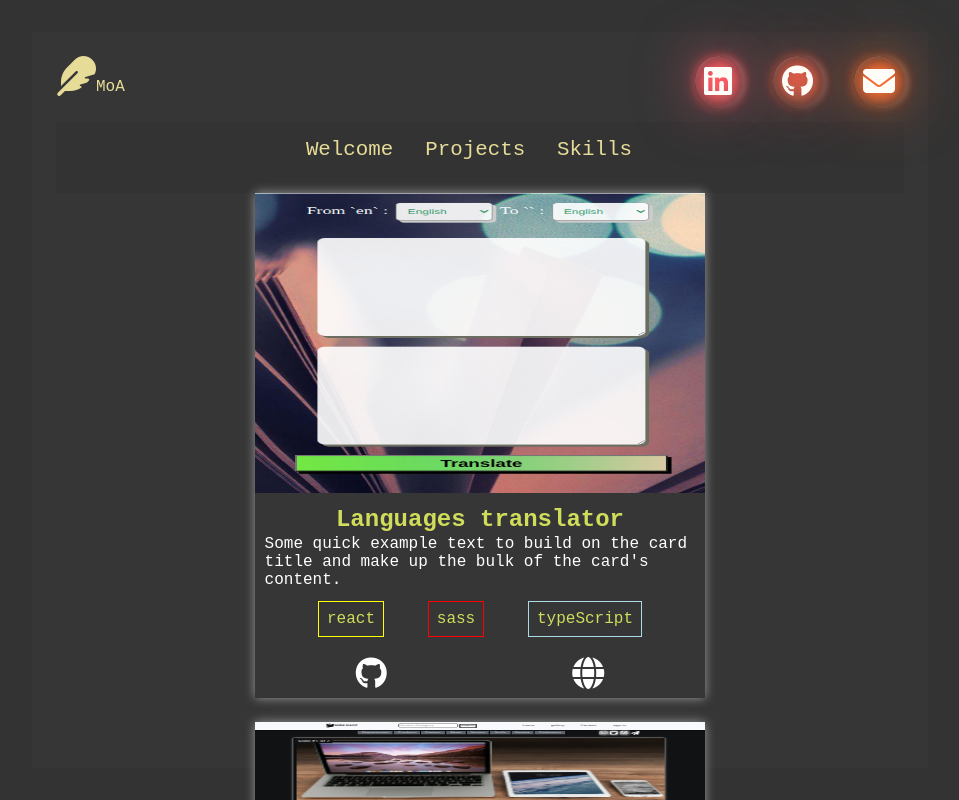
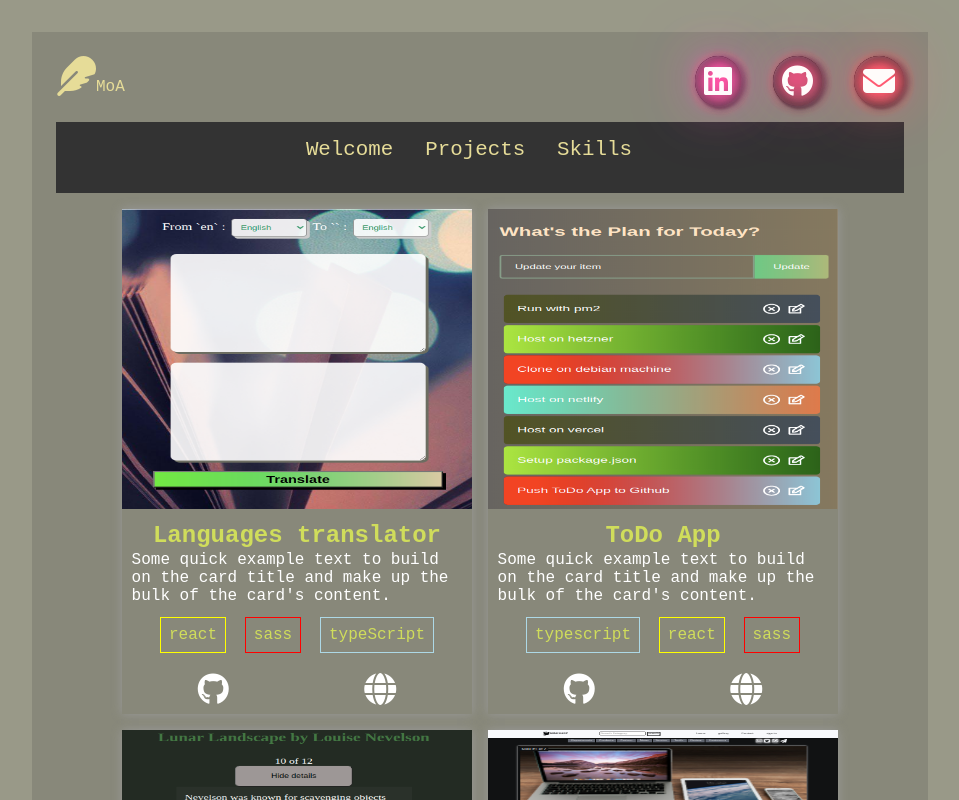
Before and after one commit to MohammadAmarena/portfolio, a React (Vite) app: page /projects in a window 1280 px wide. Shown: the top 800 px of the page, without its empty margins (160-1119 px from the left). Built offline with nearby package versions, Linux system fonts and the light colour scheme.

Commit message:
project added

```diff
--- a/src/App.scss
+++ b/src/App.scss
@@ -13,13 +13,13 @@
 
 body {
     font-family: 'Courier New', Courier, monospace;
-    background-color: #333;
+    background-color: #998;
     .App {
         .container {
             position: relative;
             background-color: rgba(68, 65, 65, .2);
             margin: auto;
-            height: 92vh;
+            height: 100%;
             padding: 1.5rem;
             @include breakpoints(mobile) {
                 width: 90%;
@@ -107,7 +107,7 @@ body {
             display: flex;
             justify-content: end;
             gap: 2rem;
-            margin-top: 1rem;
+            margin: 1rem 0;
             padding: 1rem 17rem 2rem;
             font-size: 1.3rem;
             background-color: #333;
--- a/src/data/person.ts
+++ b/src/data/person.ts
@@ -4,6 +4,7 @@ import slider from '../../src/assets/images/slider.png';
 import filterableTable from '../../src/assets/images/filterableTable.png';
 import drum from "../../src/assets/images/drum.png";
 import myImage from '../../src/assets/images/me.jpeg'
+import toDoApp from '../../src/assets/images/toDoApp.png'
 export const personData = [
     {
         firstName: "Mohammad",
@@ -27,21 +28,30 @@ export const projectsData = [
     description: "Some quick example text to build on the card title and make up the bulk of the card's content."
 },
 {
-    id: 2,
+	id: 2,
+	name: "ToDo App",
+	image: toDoApp,
+	tags: ["typescript", "react", "sass"],
+	source_code: "https://github.com/MohammadAmarena/todoApp",
+	demo: "https://todo-app-steel-eight.vercel.app/",
+	description: "Some quick example text to build on the card title and make up the bulk of the card's content."
+	},
+	{
+	id: 3,
+	name: "Image Slider",
+	image: slider,
+	tags: ["react", "scss", "javaScript"],
+	source_code: "https://github.com/MohammadAmarena/imageSlider",
+	demo: "https://image-slid.netlify.app/",
+	description: "Some quick example text to build on the card title and make up the bulk of the card's content."
+},
+{
+    id: 4,
     name: "Shop",
     image: shop,
     tags: ["html", "scss", "javaScript"],
     source_code: "https://github.com/MohammadAmarena/shopping-cart",
     demo: "https://mohammadamarena.github.io/shopping-cart/",
-    description: "Some quick example text to build on the card title and make up the bulk of the card's content."
-},
-{
-    id: 4,
-    name: "Image Slider",
-    image: slider,
-    tags: ["react", "scss", "javaScript"],
-    source_code: "https://github.com/MohammadAmarena/imageSlider",
-    demo: "https://image-slid.netlify.app/",
     description: "Some quick example text to build on the card title and make up the bulk of the card's content."
 },
 {
--- a/src/pages/projects/projects.scss
+++ b/src/pages/projects/projects.scss
@@ -3,15 +3,15 @@
     display: flex;
     flex-flow: wrap;
     justify-content: center;
-    gap: 1.5rem;
+    gap: 1rem;
     .project {
       box-shadow: 0px 0px 10px #999;
       .card {
-        max-width: 500px;
+        max-width: 350px;
         color: rgb(208, 221, 91);
         .image {
           height: 300px;
-          width: 450px;
+          width: 350px;
           transition: 0.3s;
           &:hover {
             transform: scale(1.1);
```
Also changed, not shown: src/assets/images/toDoApp.png (added).
